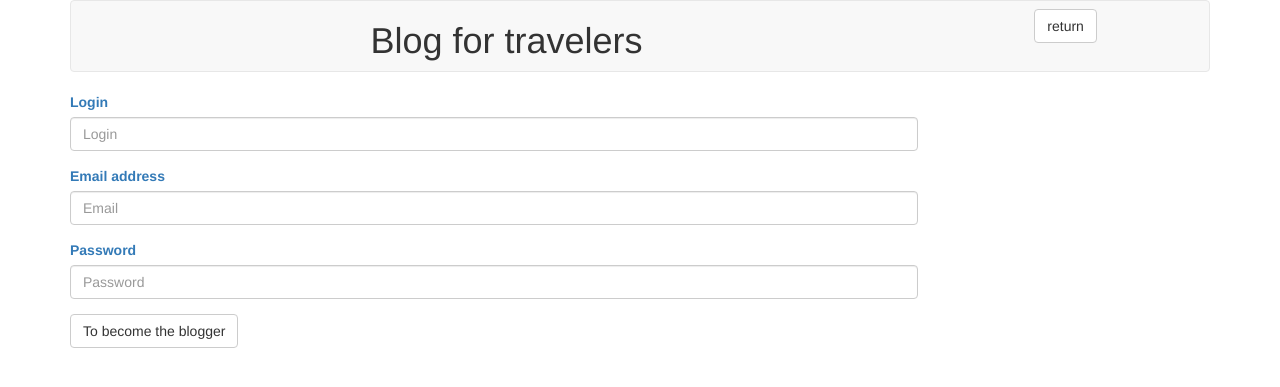
After one commit to Prudkovskiy/first_blog, a Django app: page /signup/ in a window 1280 px wide. The commit adds this page. Shown: the top 387 px of the page. Run offline with Django 3.2, Linux system fonts and the light colour scheme; some libraries are stand-ins or nearby versions.

Commit message:
working project

```diff
--- a/blog/urls.py
+++ b/blog/urls.py
@@ -1,7 +1,10 @@
 from django.conf.urls import url
 from . import views
+from django.contrib.auth import views as auth_views
 
 urlpatterns = [
-    url(r'^accounts/profile/', views.account, name='account'),
+    url(r'^(?P<user_name>\w+)/$', views.account, name='account'),
+    url(r'^(?P<user_name>\w+)/post/new/$', views.post_new, name='post_new'),
+    url(r'^(?P<user_name>\w+)/post/(?P<pk>[0-9]+)/$', views.post_detail, name='post_detail'),
     url(r'^$', views.blog_list, name='home'),
 ]
--- a/blog/views.py
+++ b/blog/views.py
@@ -1,8 +1,62 @@
 from django.shortcuts import render
+from django.contrib.auth.decorators import login_required
+from .models import Post
+from django.utils import timezone
+from django.shortcuts import render, get_object_or_404
+from .forms import PostForm
+from django.contrib.auth.models import User
+from django.shortcuts import render_to_response, redirect
+from django.contrib.auth import authenticate, login
+
+from django.contrib.auth.middleware import AuthenticationMiddleware
+from django.http import HttpRequest
+from django.template import RequestContext
 
 # Create your views here.
 def blog_list(request):
     return render(request, 'admin/home.html', {})
 
-def account(request):
-    return render(request, 'admin/account.html', {})
+def my_login(request):
+    context = RequestContext(request)
+    if request.POST:
+        username = request.POST['username']
+        password = request.POST['password']
+        user = authenticate(username=username, password=password)
+        if user is not None:
+            if user.is_active:
+                login(request, user)
+                return redirect('/' + str(request.user) + '/')
+            else:
+                return redirect('/' + request.user + '/')
+        else:
+            return redirect('/' + request.user + '/')
+    else :
+        return render_to_response('admin/login.html', {}, context)
+
+def sign_up(request):
+    return render(request, 'admin/signup.html', {})
+
+def account(request, user_name):
+    me = request.user
+    user = User.objects.get(username=user_name)
+    posts = Post.objects.filter(author = user, published_date__lte=timezone.now()).order_by('published_date')
+    return render(request, 'admin/account.html', {'posts': posts, 'user': user})
+
+def post_detail(request, pk, user_name):
+    user = User.objects.get(username=user_name)
+    post = get_object_or_404(Post, pk=pk)
+    return render(request, 'admin/post.html', {'post': post, 'user': user})
+
+def post_new(request, user_name):
+    user = User.objects.get(username=user_name)
+    if request.method == "POST":
+        form = PostForm(request.POST)
+        if form.is_valid():
+            post = form.save(commit=False)
+            post.author = request.user
+            post.published_date = timezone.now()
+            post.save()
+            return redirect('post_detail', pk=post.pk, user_name=user)
+    else:
+        form = PostForm()
+    return render(request, 'admin/post_edit.html', {'form': form, 'user': user})
--- a/mysite/urls.py
+++ b/mysite/urls.py
@@ -4,12 +4,11 @@ from django.contrib import admin
 from blog import views
 
 urlpatterns = [
-    url(r'^login/$', 'django.contrib.auth.views.login', {
-        'template_name': 'admin\login.html'
-    }, name='login'),
+    url(r'^login/$', views.my_login, name='login'),
     url(r'^logout/$', 'django.contrib.auth.views.logout', {
         'template_name': 'admin\home.html'
     }, name='logout'),
+    url(r'^signup/', views.sign_up, name='signup'),
     url(r'^admin/', include(admin.site.urls)),
     url(r'', include('blog.urls')),
     ]
--- /dev/null
+++ b/templates/admin/signup.html
@@ -0,0 +1,44 @@
+<!DOCTYPE html>
+<html lang="en">
+<head>
+    <title>test</title>
+    <link rel="stylesheet" type="text/css" href="https://maxcdn.bootstrapcdn.com/bootstrap/3.3.7/css/bootstrap.min.css">
+</head>
+<body class="container" style="min-width: 970px;">
+
+    <nav class="navbar navbar-default" style="min-width: 1140px;">
+        <div class="col-md-3">
+            <a class="navbar-brand" href="#">
+
+            </a>
+        </div>
+        <div class="col-md-7">
+            <h1><p>Blog for travelers</p></h1>
+        </div>
+        <div class="col-md-2">
+            <a href="{% url 'home' %}"><button type="button" class="btn btn-default navbar-btn">return</button>
+        </div>
+        </div>
+        </div>
+    </nav>
+
+    <div class="row">
+        <div class="col-md-9">
+            <form>
+                <div class="form-group">
+                    <label for="exampleInputEmail1">Login</label>
+                    <input type="text" class="form-control" id="exampleInputEmail1" placeholder="Login">
+                </div>
+                <div class="form-group">
+                    <label for="exampleInputEmail1">Email address</label>
+                    <input type="email" class="form-control" id="exampleInputEmail1" placeholder="Email">
+                </div>
+                <div class="form-group">
+                    <label for="exampleInputPassword1">Password</label>
+                    <input type="password" class="form-control" id="exampleInputPassword1" placeholder="Password">
+                </div>
+                <button type="submit" class="btn btn-default">To become the blogger</button>
+            </form>
+        </div>
+</body>
+</html>
```
Also changed, not shown: blog/forms.py (added, +7 -0 lines), templates/admin/account.html (+10 -5 lines), templates/admin/home.html (+23 -17 lines), templates/admin/login.html (+17 -20 lines), templates/admin/post.html (added, +12 -0 lines), templates/admin/post_edit.html (added, +8 -0 lines), templates/admin/logout.html (added).
